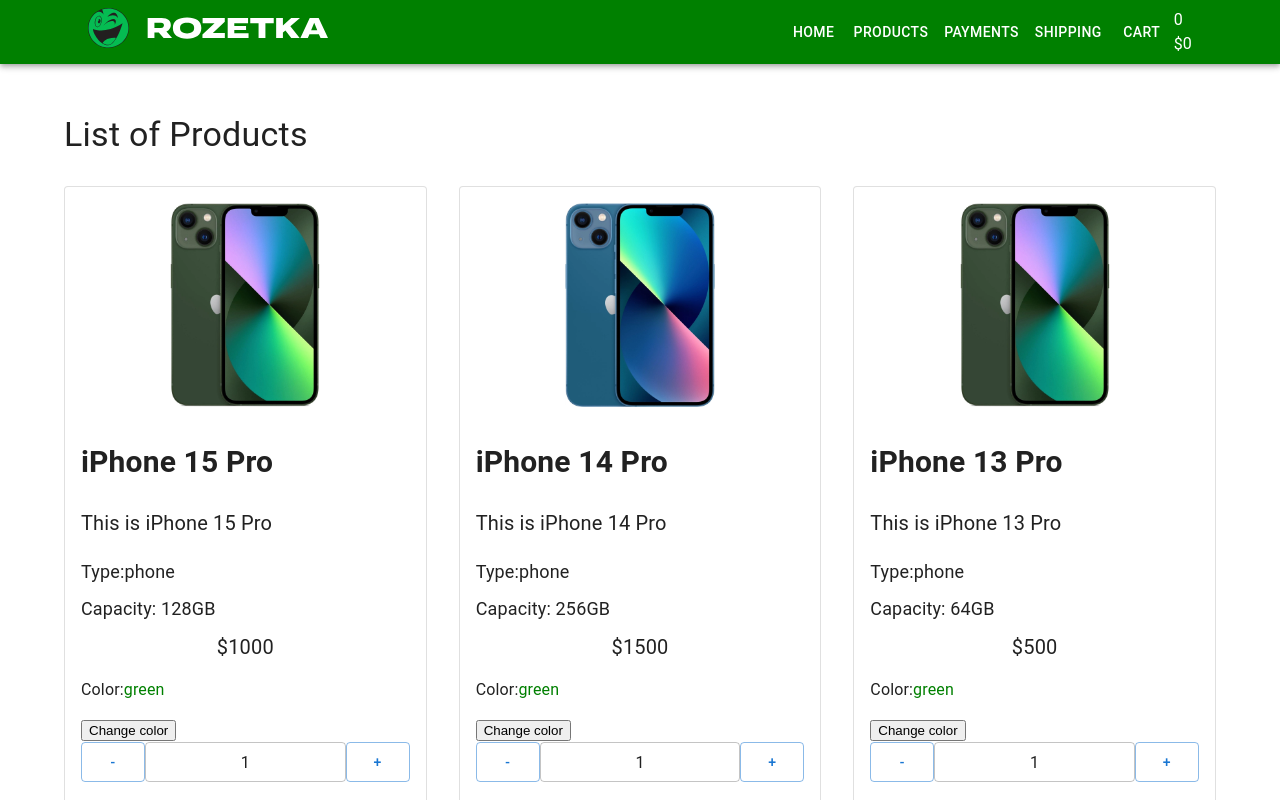
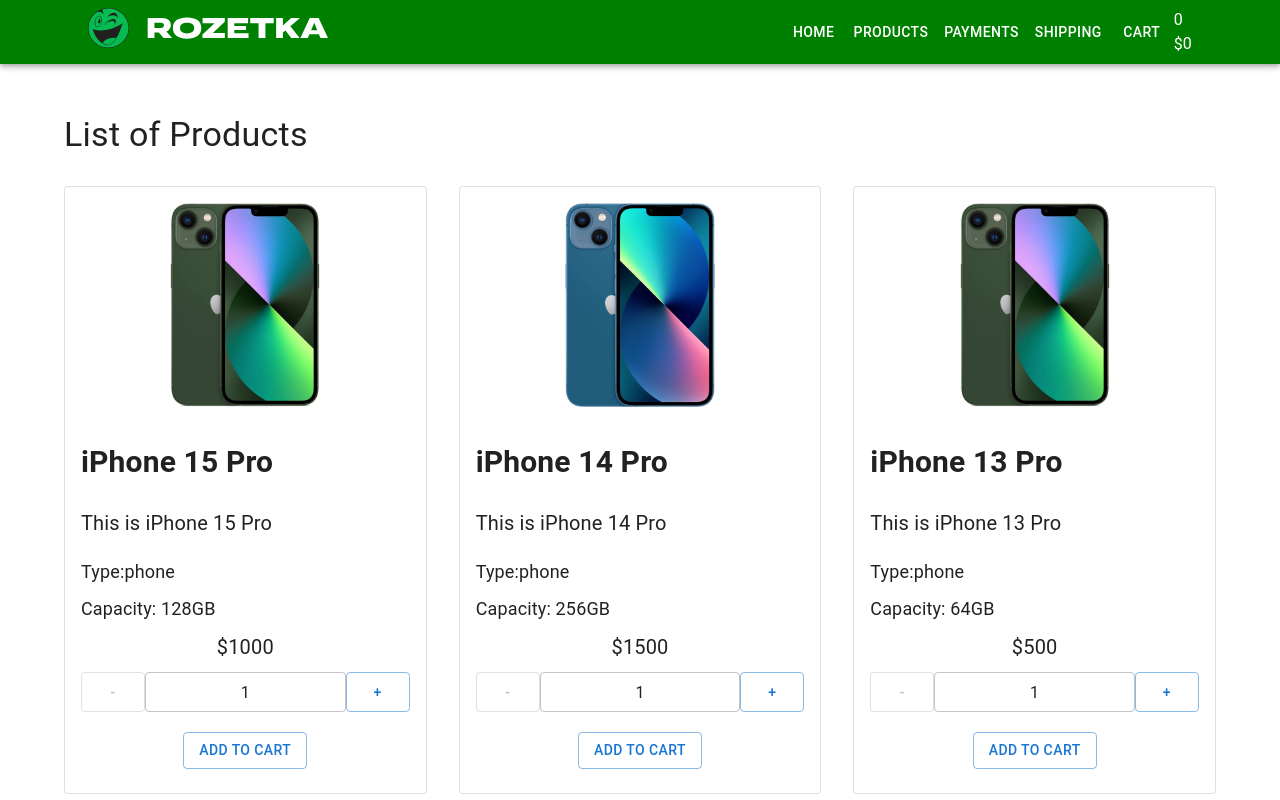
Before and after one commit to solojones/app-project, a React (Create React App) app: page / in a window 1280 px wide. Shown: the top 800 px of the page. Built offline with nearby package versions, Linux system fonts and the light colour scheme.

Commit message:
added disabled state

```diff
--- a/src/components/Products/ProductListItem.css
+++ b/src/components/Products/ProductListItem.css
@@ -38,10 +38,3 @@
 .product-quantity input {
     text-align: center;
 }
-.red {
-    color: red;
-}
-
-.green {
-    color: green;
-}
--- a/src/components/Products/ProductsListItem.tsx
+++ b/src/components/Products/ProductsListItem.tsx
@@ -20,7 +20,6 @@
     image,
 }: ProductListItemType) => {
     const [count, setCount] = useState<number>(1)
-    const [color, setColor] = useState<string>('green')
 
     const onIncrementClick = () => {
         setCount((prevState) => prevState + 1)
@@ -28,9 +27,7 @@
     const onDecrementClick = () => {
         setCount((prevState) => prevState - 1)
     }
-    const changeColor = () => {
-        setColor((prevState) => (prevState === 'green' ? 'red' : 'green'))
-    }
+
     return (
         <Card className="product-list-item" variant="outlined">
             <CardContent>
@@ -43,12 +40,13 @@
                 <div className="product-features">Capacity: {capacity}GB</div>
 
                 <div className="product-price">${price}</div>
-                <p>
-                    Color:<span className={color}>{color}</span>
-                </p>
-                <button onClick={changeColor}>Change color</button>
+
                 <div className="product-quantity">
-                    <Button variant="outlined" onClick={onDecrementClick}>
+                    <Button
+                        variant="outlined"
+                        onClick={onDecrementClick}
+                        disabled={count <= 1}
+                    >
                         -
                     </Button>
                     <TextField size="small" value={count} />
```
